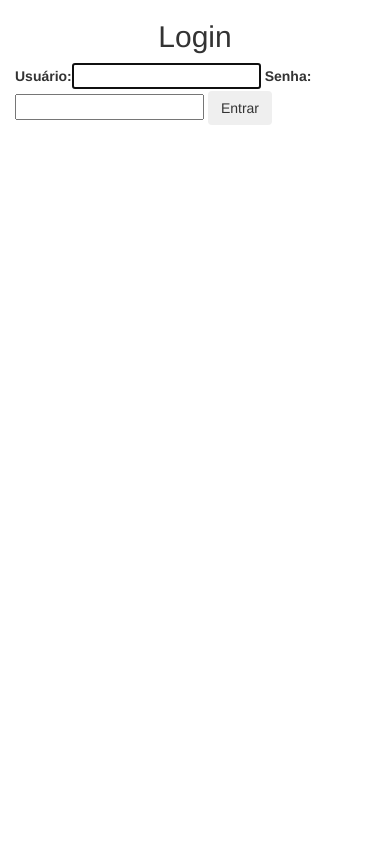
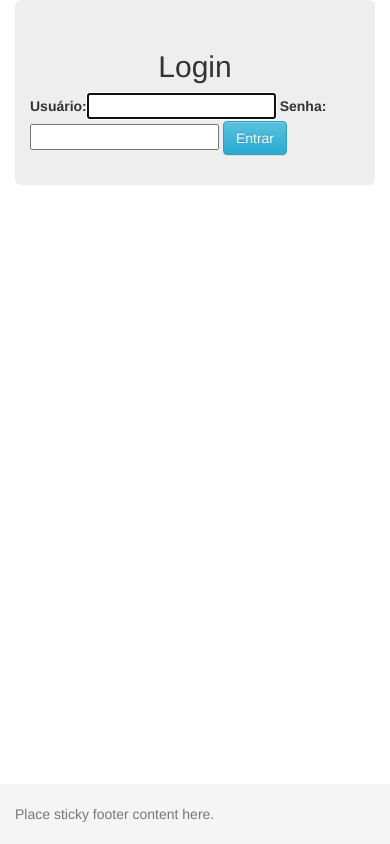
Before and after one commit to jhonathascesar232/gestao-pessoas-django, a Django app: a page that uses home/templates/base.html in a window 390 px wide. Run offline with Django 3.2, Linux system fonts and the light colour scheme; some libraries are stand-ins or nearby versions.

Commit message:
adicionando stick-footer do bootstrap

```diff
--- /dev/null
+++ b/clientes/static/style-footer.css
@@ -0,0 +1,28 @@
+/* Sticky footer styles
+-------------------------------------------------- */
+html {
+  position: relative;
+  min-height: 100%;
+}
+body {
+  margin-bottom: 60px; /* Margin bottom by footer height */
+}
+.footer {
+  position: absolute;
+  bottom: 0;
+  width: 100%;
+  height: 60px; /* Set the fixed height of the footer here */
+  line-height: 60px; /* Vertically center the text there */
+  background-color: #f5f5f5;
+}
+
+
+/* Custom page CSS
+-------------------------------------------------- */
+/* Not required for template or sticky footer method. */
+
+.container {
+  width: auto;
+  max-width: 680px;
+  padding: 0 15px;
+}
--- a/gestao_clientes/settings.py
+++ b/gestao_clientes/settings.py
@@ -153,3 +153,8 @@ LOGIN_URL = '/login/'
 LOGIN_REDIRECT_URL = '/clientes/listar/'
 
 django_heroku.settings(locals())
+
+STATICFILES_DIRS = [
+    # ...
+    'statics',
+]
--- a/gestao_clientes/templates/registration/login.html
+++ b/gestao_clientes/templates/registration/login.html
@@ -6,20 +6,20 @@
 {% block main %}
 
     <div class="container">
-        <div class="row my-5 py-5 ">
-            <div class="col col-md-6 w-100 text-center">
+        <div class="row">
+            <div class="col w-100 text-center">
                 <h2 class="h2">Login</h2>
             </div>
         </div>
 
         <div class="row">
-            <div class="col col-md-6 align-self-center">
+            <div class="col align-self-center">
 
                 <form action="" method="POST">
                     {% csrf_token %}
 
                     {{ form|bootstrap }}
-                    <button type="submit" class="btn btn-secondary">
+                    <button type="submit" class="btn btn-info">
                         Entrar
                     </button>
                 </form>
--- a/home/templates/base.html
+++ b/home/templates/base.html
@@ -1,3 +1,4 @@
+{% load static %}
 <!DOCTYPE html>
 <html lang="pt-br">
 <head>
@@ -14,11 +15,25 @@
 
     <!-- Optional theme -->
     <link rel="stylesheet" href="https://maxcdn.bootstrapcdn.com/bootstrap/3.3.7/css/bootstrap-theme.min.css" integrity="sha384-rHyoN1iRsVXV4nD0JutlnGaslCJuC7uwjduW9SVrLvRYooPp2bWYgmgJQIXwl/Sp" crossorigin="anonymous">
+
+
+    <link rel="stylesheet" href="{% static 'style-footer.css' %}">
 </head>
 <body>
 
-    {% block main %}
-    {% endblock %}
+    <div class="container">
+        <div class="jumbotron">
+            {% block main %}
+            {% endblock %}
+        </div>
+    </div>
+
+    <footer class="footer">
+      <div class="container">
+        <span class="text-muted">Place sticky footer content here.</span>
+      </div>
+    </footer>
+
 
 </body>
 </html>
```
Also changed, not shown: clientes/templates/home/person.html (+16 -3 lines), clientes/templates/home/person_form.html (+12 -37 lines), home/static/style-footer.css (added, +28 -0 lines), db.sqlite3, 1 other file.
